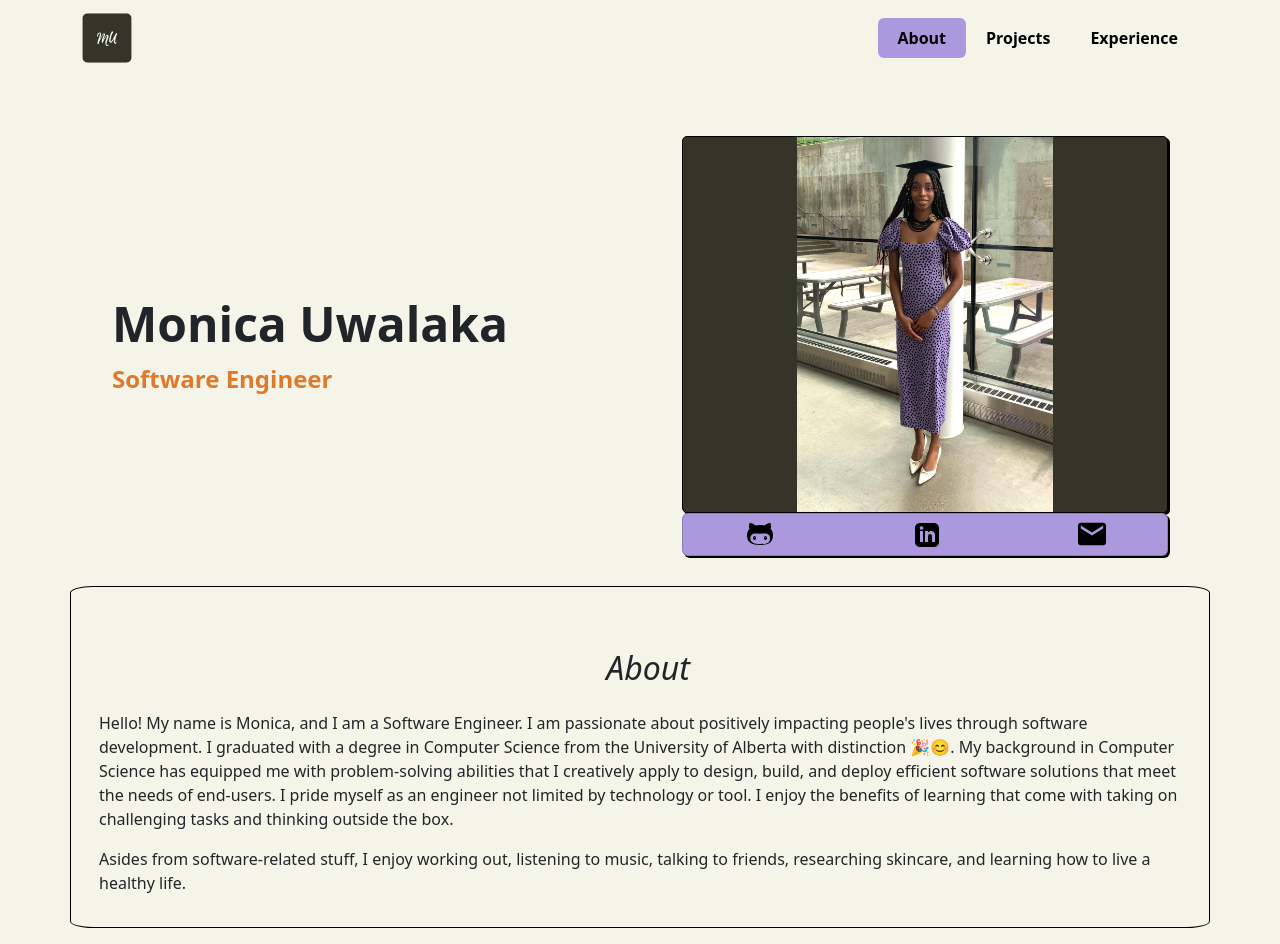
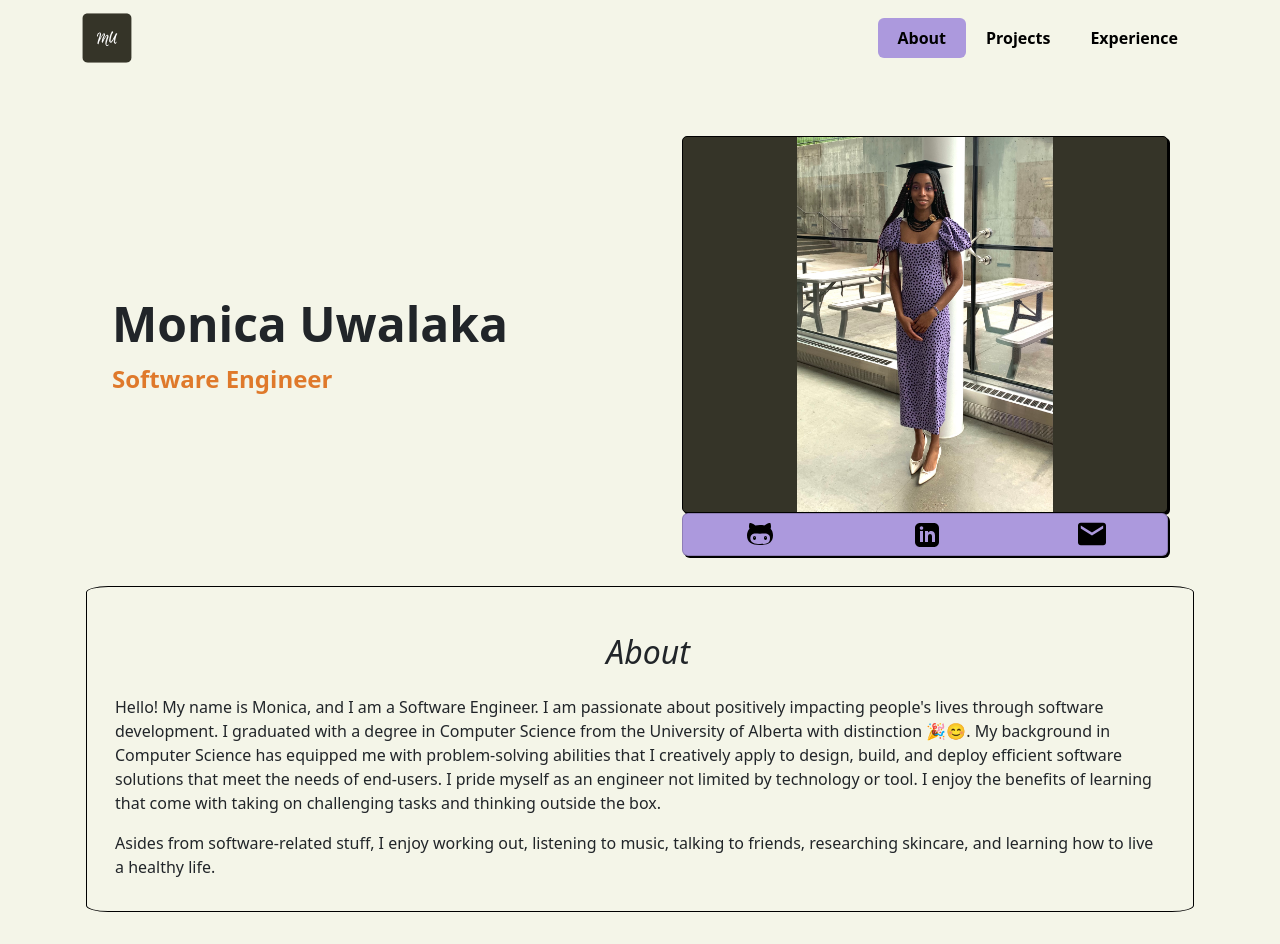
Before and after one commit to Monica-Uwalaka/monicauwalaka-website, a React (Create React App) app: page /about in a window 1280 px wide. Built offline with nearby package versions, Linux system fonts and the light colour scheme.

Commit message:
added margin to bottom of the about section

```diff
--- a/src/App.css
+++ b/src/App.css
@@ -40,4 +40,5 @@
 
 body{
   background-color: #f4f5e8 !important;
+  padding-bottom: 30px !important;
 }
--- a/src/assets/css/portfolio.css
+++ b/src/assets/css/portfolio.css
@@ -75,10 +75,13 @@
     margin-top: 0em !important;
     border: 1px solid  #000 !important;
     border-radius: 2%;
+    margin-bottom:2em ;
+    margin-left: 1em;
+    margin-right: 1em;
 }
 
 #about-card{
-    margin-top: 2em;
+    margin-top: 1em;
     background-color: transparent;
     border: none;
     align-self: center;
@@ -92,6 +95,7 @@
 
 #about-section-body{
     text-align: left;
+
 }
 
 .nav-link{
```
